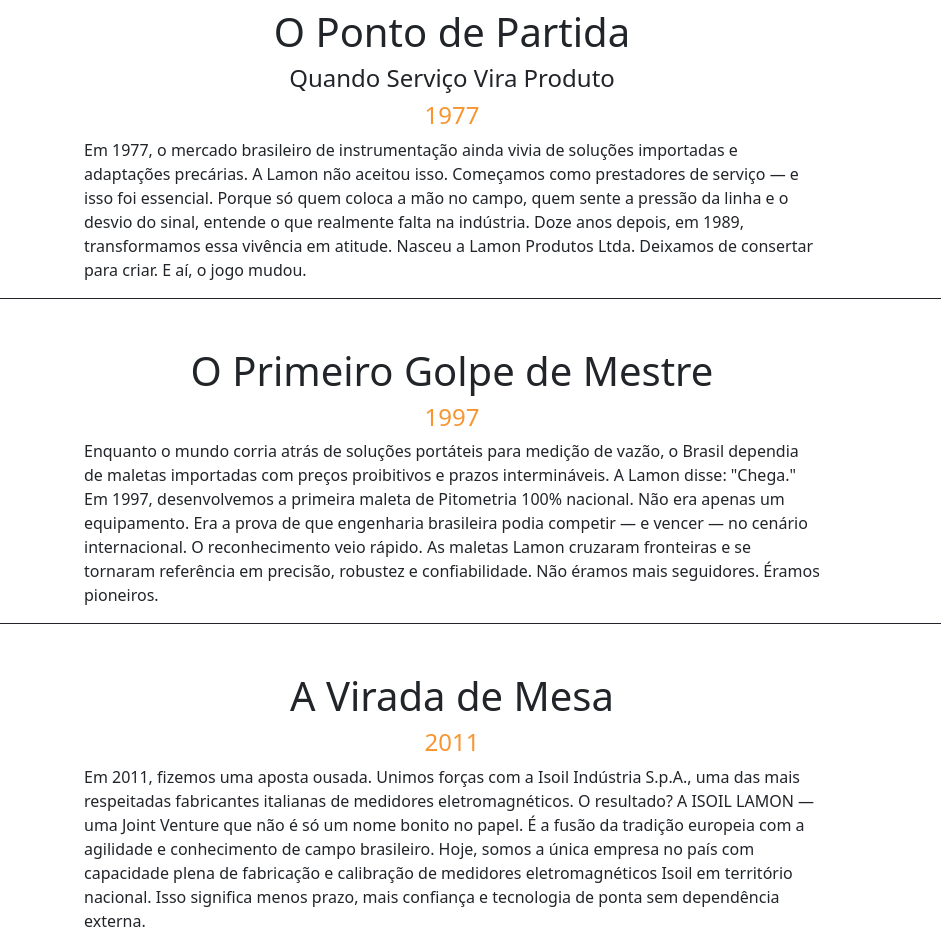
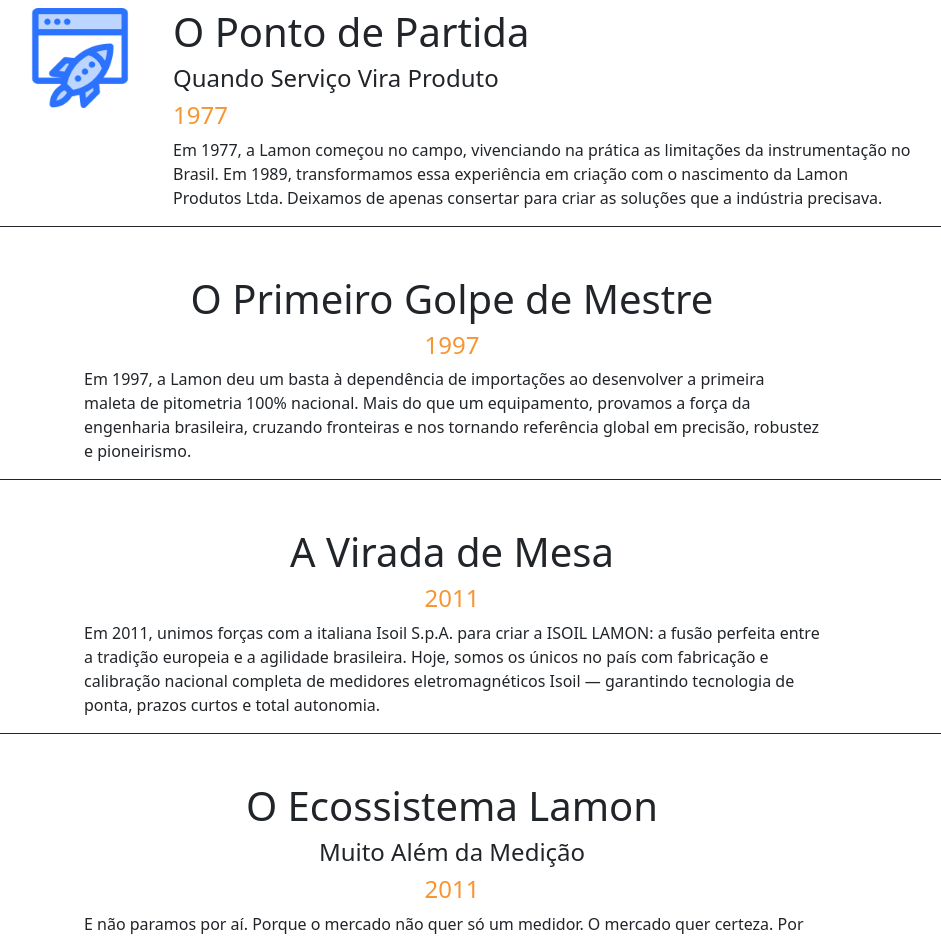
Before and after one commit to well9625/LAMON-PRODUTOS, a plain HTML site: page CODIGO-FONTE/ABOUT-US/index-us.html in a window 1280 px wide. Shown: the part 840-1776 px from the top of the page, without its empty margins (188-1129 px from the left). Drawn offline with nearby package versions, Linux system fonts and the light colour scheme.

Commit message:
FEAT: novas funcionalidades

```diff
--- a/CODIGO-FONTE/ABOUT-US/index-us.html
+++ b/CODIGO-FONTE/ABOUT-US/index-us.html
@@ -62,12 +62,15 @@
                         <a class="nav-link" aria-current="page" href="../Main/index.html">Início</a>
                     </li>
                     <li class="nav-item"><a class="nav-link active" href="index-us.html">Quem Somos</a></li>
-          <li class="nav-item"><a class="nav-link" href="../CODIGO-FONTE/SERVICOS/index-services.html">Serviços</a></li>
+                    <li class="nav-item"><a class="nav-link"
+                            href="../CODIGO-FONTE/SERVICOS/index-services.html">Serviços</a></li>
 
                     <li class="nav-item dropdown">
-            <a class="nav-link dropdown-toggle" href="#" data-bs-toggle="dropdown" aria-expanded="false">Produtos</a>
+                        <a class="nav-link dropdown-toggle" href="#" data-bs-toggle="dropdown"
+                            aria-expanded="false">Produtos</a>
                         <ul class="dropdown-menu bg-dark">
-              <li><a class="dropdown-item" href="../Categoria/Categorias/categorias.html">Todas catégorias</a></li>
+                            <li><a class="dropdown-item" href="../Categoria/Categorias/categorias.html">Todas
+                                    catégorias</a></li>
                             <li><a class="dropdown-item" href="#">Maleta de Pitometria</a></li>
                             <li><a class="dropdown-item" href="#">Medidores de Nível</a></li>
                             <li><a class="dropdown-item" href="#">Pesquisa de vazamento</a></li>
@@ -77,7 +80,8 @@
                         </ul>
                     </li>
                     <li class="nav-item"><a class="nav-link" href="../CODIGO-FONTE/BLOG/blog.html">Blog</a></li>
-          <li class="nav-item"><a class="nav-link" href="../CODIGO-FONTE/CONTACT/contact.html">Contato</a></li>
+                    <li class="nav-item"><a class="nav-link" href="../CODIGO-FONTE/CONTACT/contact.html">Contato</a>
+                    </li>
                 </ul>
             </div>
         </div>
@@ -97,7 +101,8 @@
             <div class="overlay position-absolute w-100 h-100 bg-dark opacity-50"></div>
 
             <!-- Conteúdo -->
-    <div class="content position-relative h-100 d-flex flex-column align-items-center justify-content-center text-center text-white">
+            <div
+                class="content position-relative h-100 d-flex flex-column align-items-center justify-content-center text-center text-white">
                 <h1>Sobre Nós</h1>
                 <p class="mb-4">Conheça nossa história e valores.</p>
                 <a href="#sobre" class="btn btn-outline-light btn-lg rounded-pill">Descubra mais</a>
@@ -109,28 +114,19 @@
         </section>
         <div class="container d-flex flex-column d-flex justify-content-center align-items-center gap-5 mt-5">
             <div class="border-bottom historyFlow border-dark text-center">
-
-                <div class="row justify-content-center">
+                <div class="d-flex flex-row justify-content-center">
+                    <div class="col-2">
+                        <img src="src/start-up.png" width="100px" class="img-fluid" alt="">
+                    </div>
+                    <div  class="col-8 text-start">
                         <h1 id="sobre">O Ponto de Partida <h4> Quando Serviço Vira Produto</h4>
                             <h4> <span>1977</span></h4>
                         </h1>
-                    <p class="col-8 text-start">Em 1977, o mercado brasileiro de instrumentação ainda vivia de soluções
-                        importadas
-                        e
-                        adaptações
-                        precárias.
-                        A Lamon não aceitou isso.
-
-                        Começamos como prestadores de serviço — e isso foi essencial.
-                        Porque só quem coloca a mão no campo, quem sente a pressão da linha e o desvio do sinal, entende
-                        o
-                        que
-                        realmente falta na indústria.
-
-                        Doze anos depois, em 1989, transformamos essa vivência em atitude.
-                        Nasceu a Lamon Produtos Ltda.
-                        Deixamos de consertar para criar.
-                        E aí, o jogo mudou.</p>
+                        <p>Em 1977, a Lamon começou no campo, vivenciando na prática as
+                            limitações da instrumentação no Brasil. Em 1989, transformamos essa experiência em criação
+                            com o nascimento da Lamon Produtos Ltda. Deixamos de apenas consertar para criar as soluções
+                            que a indústria precisava.</p>
+                    </div>
                 </div>
             </div>
             <div class="border-bottom historyFlow border-dark text-center">
@@ -138,21 +134,10 @@
                 <div class="row justify-content-center">
                     <h1>O Primeiro Golpe de Mestre <h4><span>1997</span></h4>
                     </h1>
-                    <p class="col-8 text-start">Enquanto o mundo corria atrás de soluções portáteis para medição de
-                        vazão, o
-                        Brasil dependia de maletas importadas com preços proibitivos e prazos intermináveis.
-
-                        A Lamon disse: "Chega."
-
-                        Em 1997, desenvolvemos a primeira maleta de Pitometria 100% nacional.
-                        Não era apenas um equipamento.
-                        Era a prova de que engenharia brasileira podia competir — e vencer — no cenário internacional.
-
-                        O reconhecimento veio rápido.
-                        As maletas Lamon cruzaram fronteiras e se tornaram referência em precisão, robustez e
-                        confiabilidade.
-                        Não éramos mais seguidores.
-                        Éramos pioneiros.</p>
+                    <p class="col-8 text-start">Em 1997, a Lamon deu um basta à dependência de importações ao
+                        desenvolver a primeira maleta de pitometria 100% nacional. Mais do que um equipamento, provamos
+                        a força da engenharia brasileira, cruzando fronteiras e nos tornando referência global em
+                        precisão, robustez e pioneirismo.</p>
                 </div>
             </div>
             <div class="border-bottom historyFlow border-dark text-center">
@@ -160,17 +145,10 @@
                 <div class="row justify-content-center">
                     <h1>A Virada de Mesa <h4><span>2011</span></h4>
                     </h1>
-                    <p class="col-8 text-start">Em 2011, fizemos uma aposta ousada.
-                        Unimos forças com a Isoil Indústria S.p.A., uma das mais respeitadas fabricantes italianas de
-                        medidores eletromagnéticos.
-
-                        O resultado?
-                        A ISOIL LAMON — uma Joint Venture que não é só um nome bonito no papel.
-                        É a fusão da tradição europeia com a agilidade e conhecimento de campo brasileiro.
-
-                        Hoje, somos a única empresa no país com capacidade plena de fabricação e calibração de medidores
-                        eletromagnéticos Isoil em território nacional.
-                        Isso significa menos prazo, mais confiança e tecnologia de ponta sem dependência externa.</p>
+                    <p class="col-8 text-start">Em 2011, unimos forças com a italiana Isoil S.p.A. para criar a ISOIL
+                        LAMON: a fusão perfeita entre a tradição europeia e a agilidade brasileira. Hoje, somos os
+                        únicos no país com fabricação e calibração nacional completa de medidores eletromagnéticos Isoil
+                        — garantindo tecnologia de ponta, prazos curtos e total autonomia.</p>
                 </div>
             </div>
             <div class="border-bottom historyFlow border-dark text-center">
@@ -211,7 +189,8 @@
                 </div>
             </div>
             <div class="row g-0 p-0">
-                <div class="fs-1 text-center text-lg-end fst-italic align-content-center col-12 col-lg-6"><span>"Em 1977 começamos medindo
+                <div class="fs-1 text-center text-lg-end fst-italic align-content-center col-12 col-lg-6"><span>"Em 1977
+                        começamos medindo
                         processos.
                         Hoje, medimos o futuro da indústria."</span></div>
                 <div class="col-12 col-lg-6 d-flex justify-content-center align-items-center"><img height="400px"
@@ -336,7 +315,8 @@
                                                                 </div>
                                                              </div>
 
-                                                                      <p class=" text-justify text-secondary fst-italic"style="text-align:justify;"">" Fui
+                                                                      <p class=" text-justify text-secondary
+                                                                        fst-italic"style="text-align:justify;"">" Fui
                                                                         surpreendido positivamente pela qualidade do
                                                                         serviço/produto. Atendimento impecável, entrega
                                                                         dentro do prazo e resultado final muito acima do
@@ -349,23 +329,28 @@
                                                         <!-- ========================================== -->
                                                         <div class="col-12 col-md-6 col-lg-4 mb-4">
                                                             <div class="card border-0 h-100">
-                                                        <div class="card-body d-flex flex-column align-items-center">
+                                                                <div
+                                                                    class="card-body d-flex flex-column align-items-center">
                                                                     <img src="https://ambientalceara.com.br/wp-content/uploads/2023/03/Andre-Macedo-Faco-Diretor-Presidente-da-Ambiental-Ceara_____.jpg"
-                                                                class="img-fluid mb-3 rounded-5 foto-depoimento" alt="">
-                                                            <div class="d-flex align-items-center mb-3 gap-3 pe-3">
+                                                                        class="img-fluid mb-3 rounded-5 foto-depoimento"
+                                                                        alt="">
+                                                                    <div
+                                                                        class="d-flex align-items-center mb-3 gap-3 pe-3">
                                                                         <img src="../../SRC/logoEmpresas/aegeaLogo.png"
-                                                                    class="border-end border-dark mb-3" height="50px"
-                                                                    alt="">
+                                                                            class="border-end border-dark mb-3"
+                                                                            height="50px" alt="">
                                                                         <div class="d-flex flex-column">
                                                                             <h4 class="card-title">André Macedo</h4>
                                                                             <h6 class="card-subtitle mb-2 text-muted" ">Diretor-Presidente da Ambiental Ceará</h6>
                                                                 </div>
                                                              </div>
 
-                                                                      <p class=" text-justify text-secondary fst-italic"style="text-align:justify;"">" Fui
-                                                                        surpreendido positivamente pela qualidade do
-                                                                        serviço/produto. Atendimento impecável, entrega
-                                                                        dentro do prazo e resultado final muito acima do
+                                                                      <p class=" text-justify text-secondary
+                                                                                fst-italic"style="text-align:justify;"">"
+                                                                                Fui surpreendido positivamente pela
+                                                                                qualidade do serviço/produto.
+                                                                                Atendimento impecável, entrega dentro do
+                                                                                prazo e resultado final muito acima do
                                                                                 esperado. Parabéns a toda a equipe pelo
                                                                                 excelente trabalho!"</p>
                                                                         </div>
@@ -463,13 +448,13 @@
     </footer>
 
     <script>
-    document.addEventListener('DOMContentLoaded', function() {
+        document.addEventListener('DOMContentLoaded', function () {
             // Seleciona o vídeo especificamente dentro da seção do banner
             const videoElement = document.querySelector('.video-banner video');
             const muteButton = document.getElementById('muteToggle');
 
             if (muteButton) {
-            muteButton.addEventListener('click', function() {
+                muteButton.addEventListener('click', function () {
                     if (videoElement.muted) {
                         videoElement.muted = false; // Tira o mudo
                         muteButton.innerHTML = '<i class="bi bi-volume-up-fill"></i> Mudo';
```
Also changed, not shown: CODIGO-FONTE/Categorias/categorias.html (renamed from Categoria/Categorias/categorias.html, +8 -10 lines), CODIGO-FONTE/Main/index.html (+3 -3 lines), CODIGO-FONTE/ABOUT-US/src/start-up.png (added), CODIGO-FONTE/Categorias/style.css (renamed from Categoria/Categorias/style.css). Lines whose indentation alone changed are shown as unchanged.
